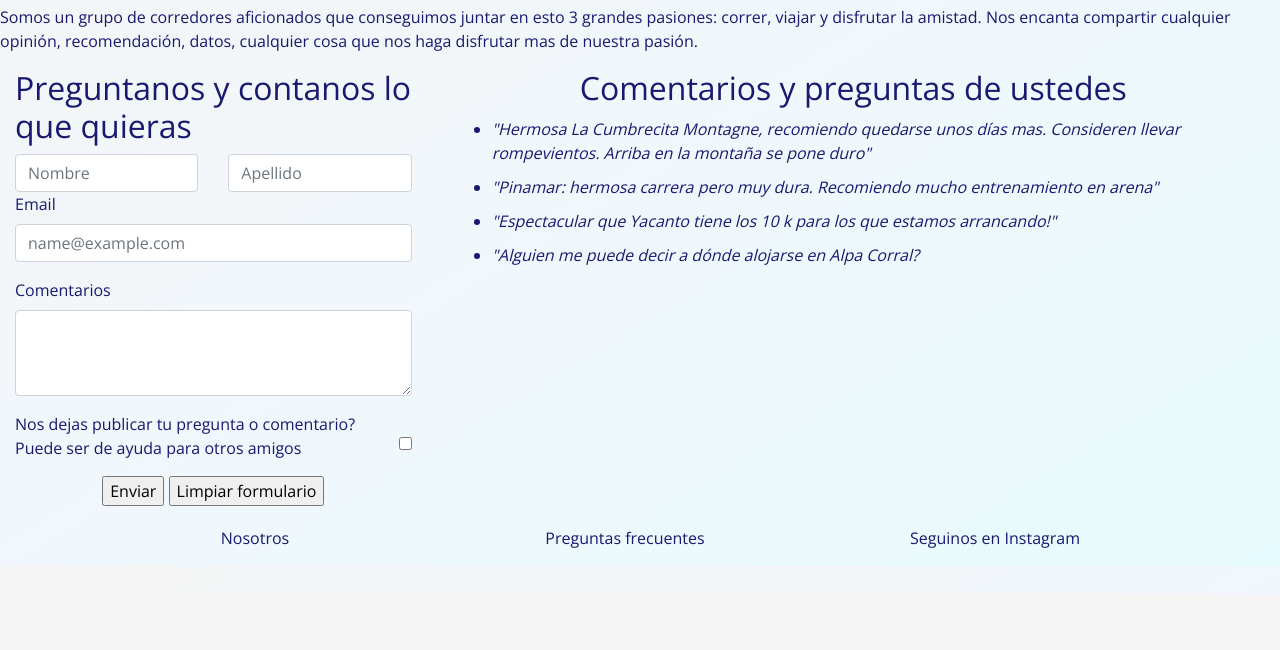
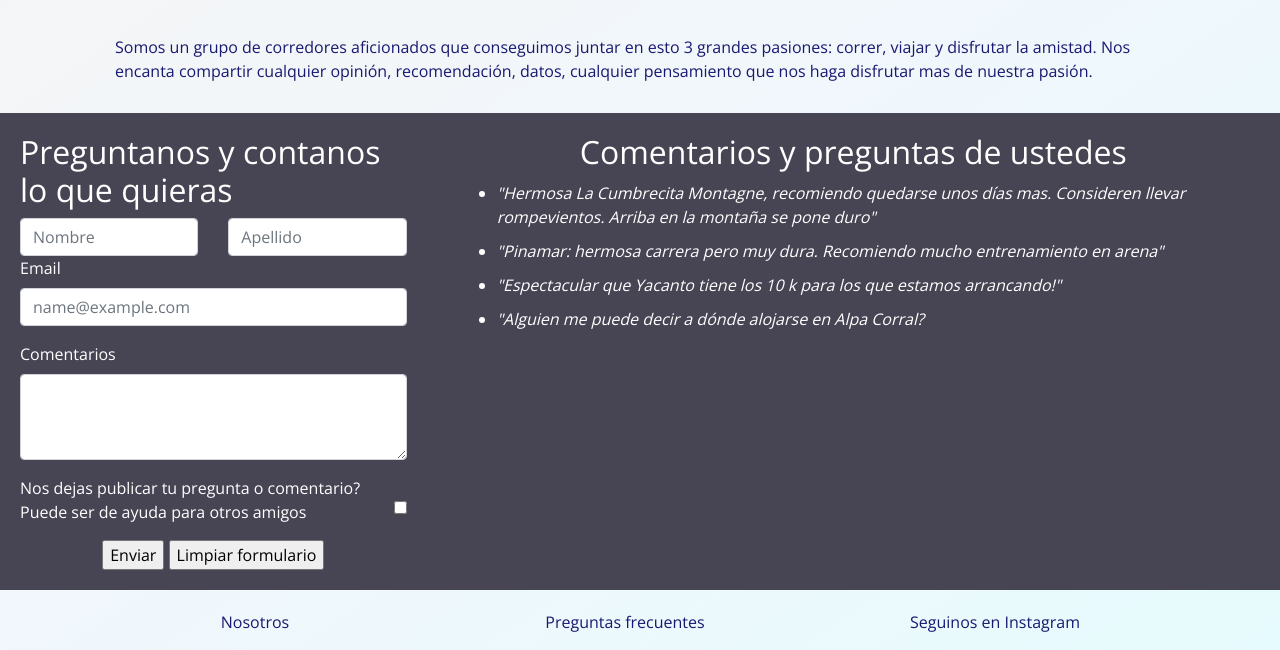
Before and after one commit to jcabanellas/mi_repositorio, a website: page Pages/quienessomos.html in a window 1280 px wide. Shown: the part 206-856 px from the top of the page. Before the commit the page ends 800 px from the top, so only its background shows below. Drawn offline with nearby package versions, Linux system fonts and the light colour scheme.

Commit message:
arreglos

```diff
--- a/Pages/quienessomos.html
+++ b/Pages/quienessomos.html
@@ -81,15 +81,15 @@
             </div>
 
         </nav>
+
+
+        <p class="nosotros">Somos un grupo de corredores aficionados que conseguimos juntar en esto 3 grandes pasiones: correr, viajar y disfrutar la amistad. Nos encanta compartir cualquier opinión, recomendación, datos, cualquier pensamiento que nos haga disfrutar mas de nuestra pasión. </p>
     </div>
-
-        <p>Somos un grupo de corredores aficionados que conseguimos juntar en esto 3 grandes pasiones: correr, viajar y disfrutar la amistad. Nos encanta compartir cualquier opinión, recomendación, datos, cualquier cosa que nos haga disfrutar mas de nuestra pasión. </p>
-
 
         <div class="container-fluid">
 
-            <div class="row">
-                <div class="col col-12 col-md-4">
+            <div class="row prueba">
+                <div class="col col-12 col-md-4 formulario">
                     <h2>Preguntanos y contanos lo que quieras</h2>
 
                     <form>
@@ -129,7 +129,7 @@
 
 
 
-                <div class="col col-12 col-md-8">
+                <div class="col col-12 col-md-8 formulario">
                     <h2 class="centrar">Comentarios y preguntas de ustedes</h2>
                         <ul class="listaComentarios">
                             <li>"Hermosa La Cumbrecita Montagne, recomiendo quedarse unos días mas. Consideren llevar rompevientos. Arriba en la montaña se pone duro"</li>
--- a/SCSS/estilos.scss
+++ b/SCSS/estilos.scss
@@ -308,8 +308,11 @@ footer{margin-top: 20px;
 
     margin-left: 10px;
     }
+.nosotros{padding:20px;
+            margin:10px;
+        }
 
-
+.formulario{padding:20px;}
 
 
 
@@ -330,6 +333,8 @@ footer{margin-top: 20px;
 
 .listaComentarios{font-style:italic;}
 
+.prueba{background-color: #474554;
+        color: white;}
 
 
 
```
Also changed, not shown: Css/estilo.css.
